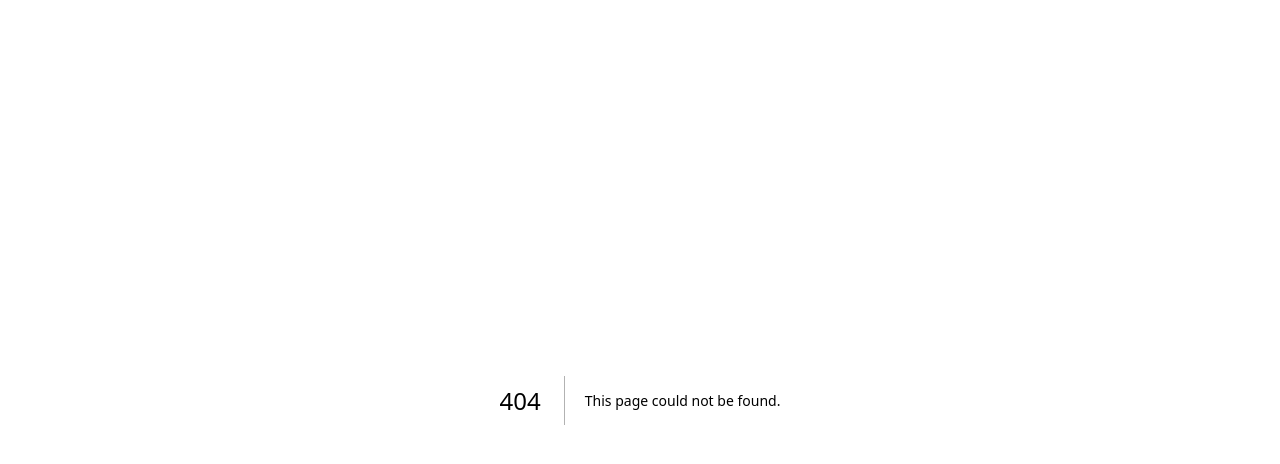
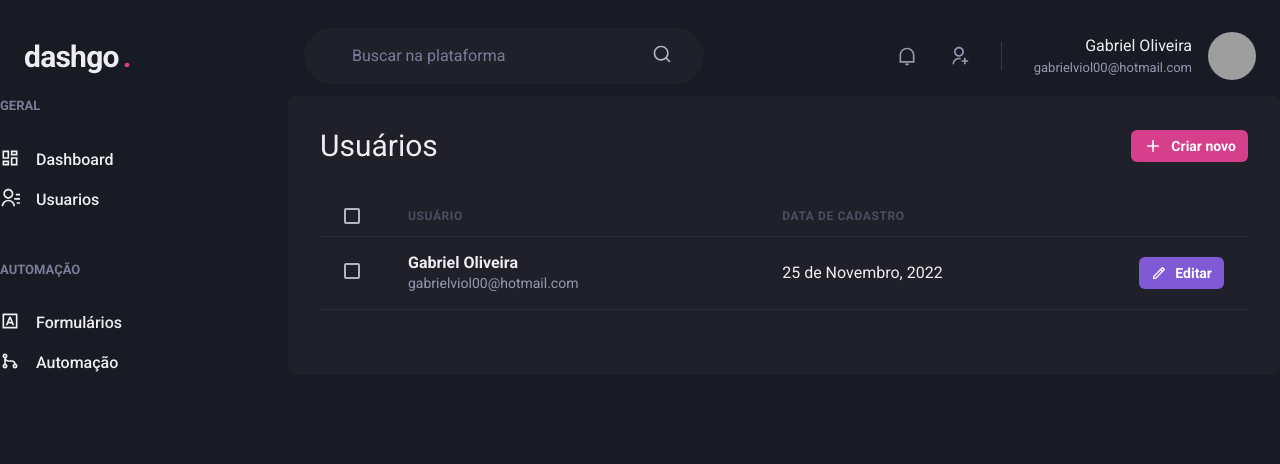
Before and after one commit to gabrielviol/Dashgo, a Next.js app: page /users in a window 1280 px wide. Before the commit this address had no page. Shown: the top 464 px of the page. Built offline with nearby package versions, Linux system fonts and the light colour scheme; grey boxes are pictures that could not be loaded.

Commit message:
create page: page list users

```diff
--- /dev/null
+++ b/src/pages/users/index.tsx
@@ -0,0 +1,88 @@
+import {
+  Box,
+  Button,
+  Checkbox,
+  Flex,
+  Heading,
+  Icon,
+  Table,
+  Tbody,
+  Td,
+  Text,
+  Th,
+  Thead,
+  Tr,
+} from '@chakra-ui/react'
+import { RiAddLine, RiPencilLine } from 'react-icons/ri'
+import { Sidebar } from '../../components/Form/Sidebar'
+import { Header } from '../../components/Header'
+
+export default function UserList() {
+  return (
+    <Box>
+      <Header />
+
+      <Flex>
+        <Sidebar />
+
+        <Box flex="1" borderRadius={8} bg="gray.800" p="8">
+          <Flex mb="8" justify="space-between" align="center">
+            <Heading size="lg" fontWeight="normal">
+              Usuários
+            </Heading>
+
+            <Button
+              as="a"
+              size="sm"
+              fontSize="sm"
+              colorScheme="pink"
+              leftIcon={<Icon as={RiAddLine} fontSize="20" />}
+            >
+              Criar novo
+            </Button>
+          </Flex>
+
+          <Table colorScheme="whiteAlpha">
+            <Thead>
+              <Tr>
+                <Th px="6" color="gray.300" width="8">
+                  <Checkbox colorScheme="pink" />
+                </Th>
+                <Th>Usuário</Th>
+                <Th>Data de cadastro</Th>
+                <Th width="8"></Th>
+              </Tr>
+            </Thead>
+            <Tbody>
+              <Tr>
+                <Td px="6">
+                  <Checkbox colorScheme="pink" />
+                </Td>
+                <Td>
+                  <Box>
+                    <Text fontWeight="bold">Gabriel Oliveira</Text>
+                    <Text fontSize="sm" color="gray.300">
+                      gabrielviol00@hotmail.com
+                    </Text>
+                  </Box>
+                </Td>
+                <Td>25 de Novembro, 2022</Td>
+                <Td>
+                  <Button
+                    as="a"
+                    size="sm"
+                    fontSize="sm"
+                    colorScheme="purple"
+                    leftIcon={<Icon as={RiPencilLine} fontSize="16" />}
+                  >
+                    Editar
+                  </Button>
+                </Td>
+              </Tr>
+            </Tbody>
+          </Table>
+        </Box>
+      </Flex>
+    </Box>
+  )
+}
```
